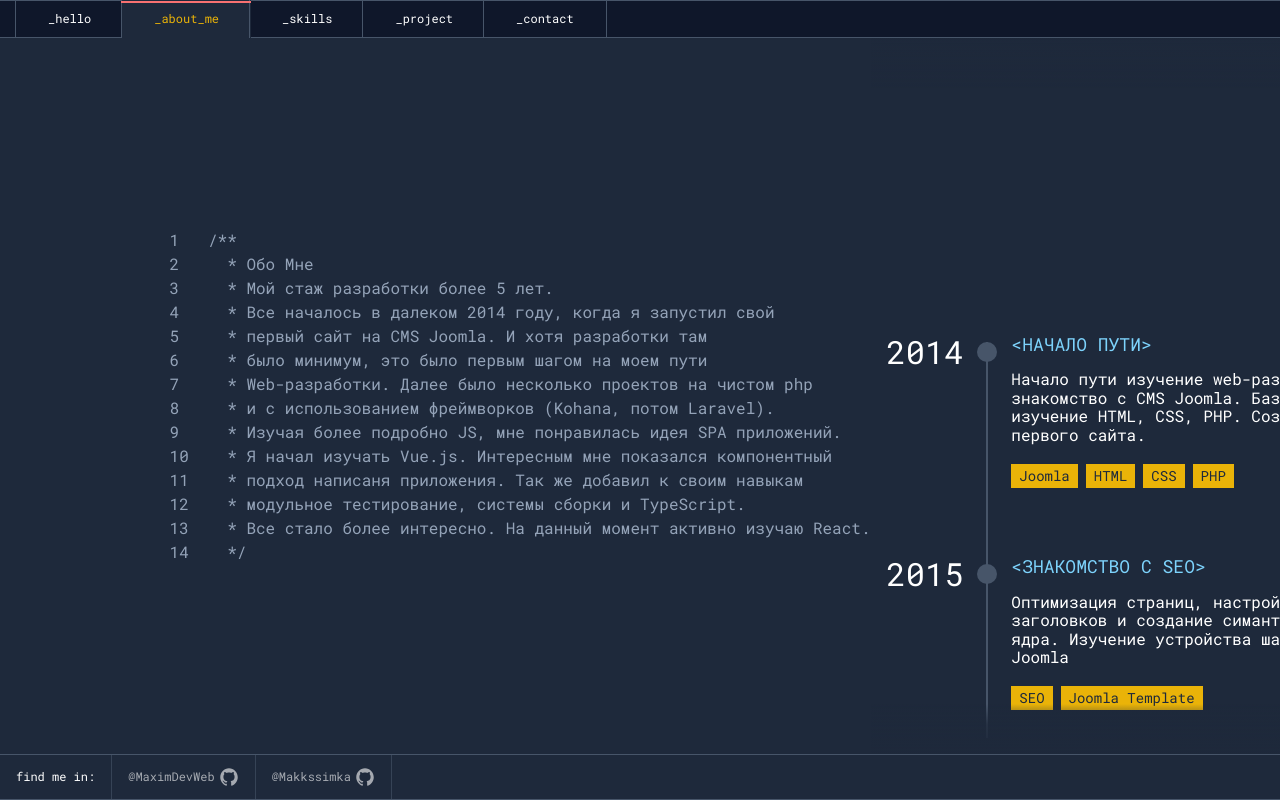
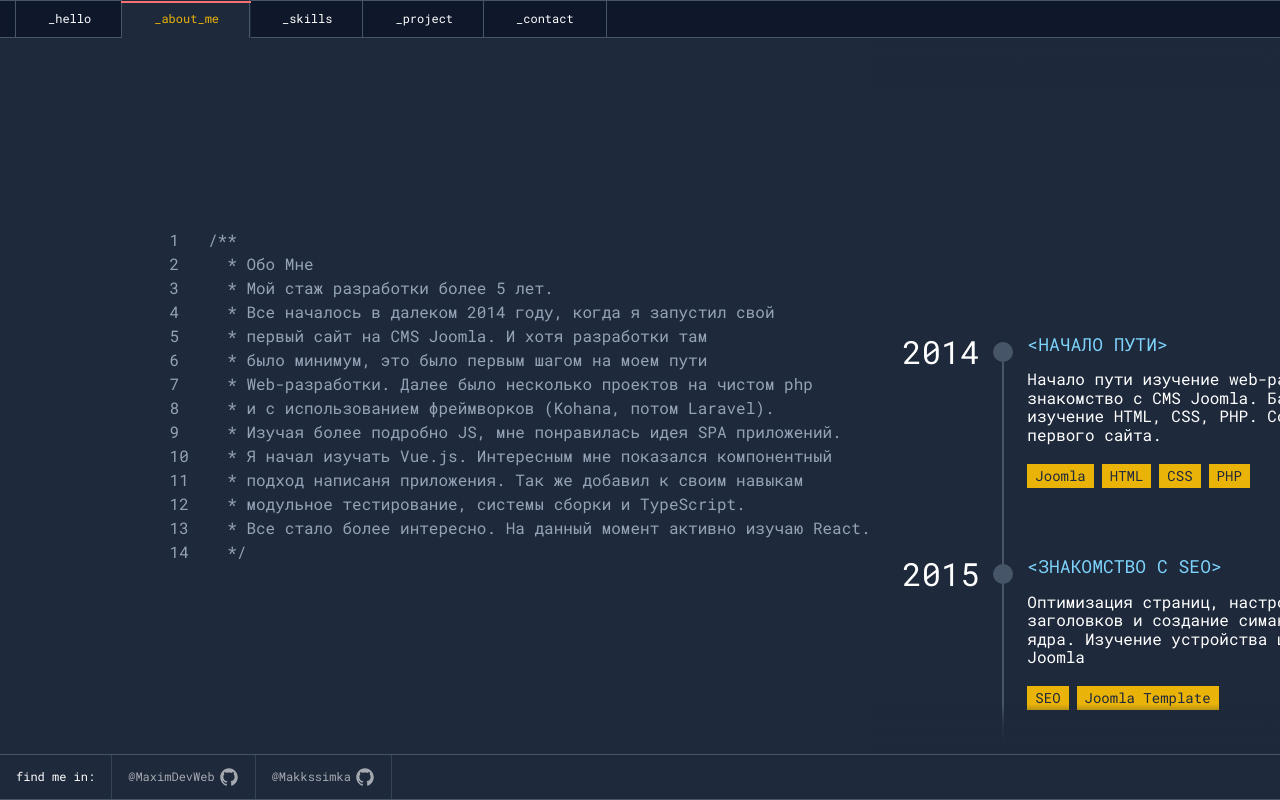
Before and after one commit to MaximDevWeb/MyPortfolioWebsite, a Nuxt app: page /about in a window 1280 px wide. Built offline with nearby package versions, Linux system fonts and the light colour scheme.

Commit message:
Изменение стилей

```diff
--- a/assets/styles/pages/_about_page.scss
+++ b/assets/styles/pages/_about_page.scss
@@ -26,6 +26,7 @@
 
 .timeline {
   padding: 50% 0;
+  margin-left: 1rem;
 }
 
 .timeline__wrapper {
```
